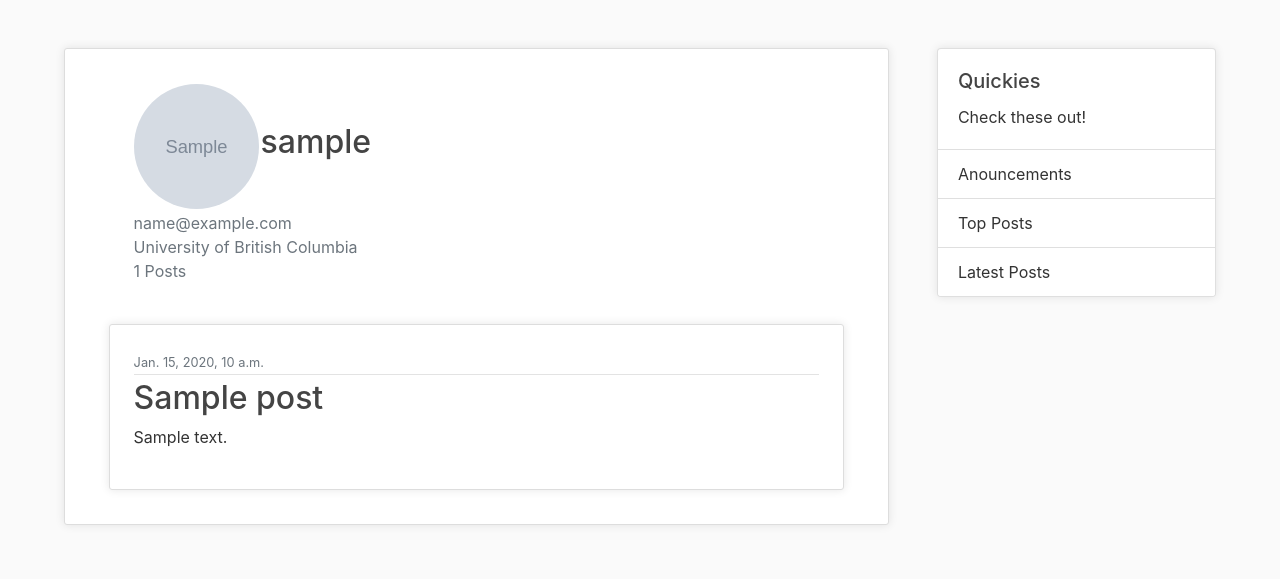
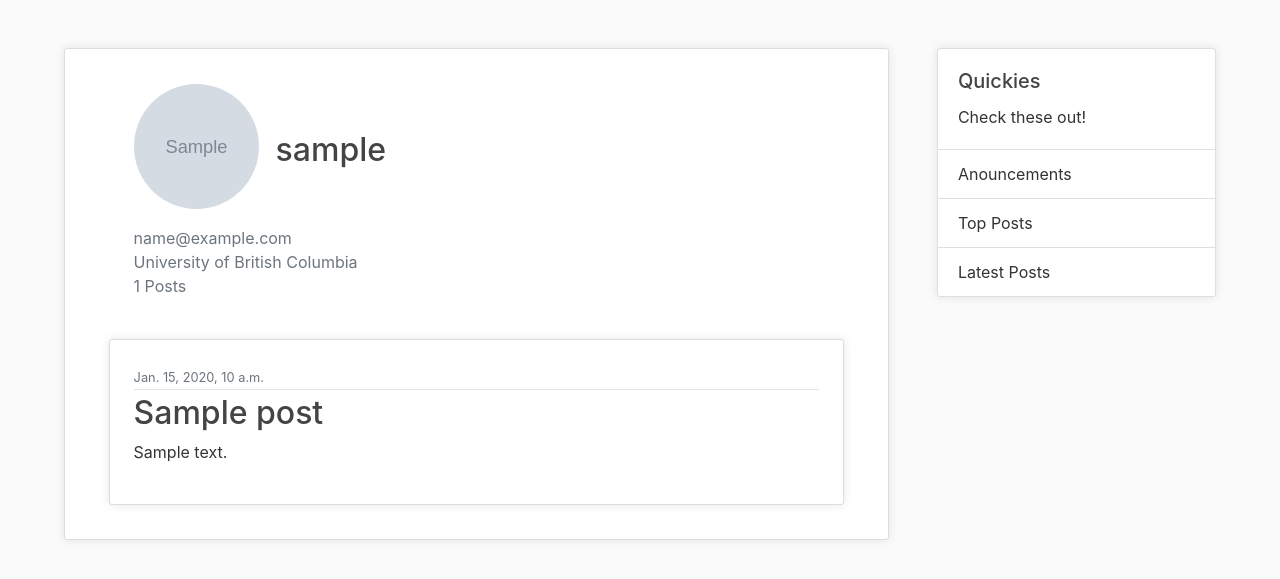
Before and after one commit to AnimeAllstar/DenkR, a Django app: a page that uses blog/templates/blog/user_posts.html in a window 1280 px wide. Shown: the part 56-635 px from the top of the page. Run offline with Django 3.2, Linux system fonts and the light colour scheme; a user stored in the database is signed in; tables that the repository leaves empty hold one stand-in row (values such as "Sample post"); grey boxes marked "Sample" are stand-in pictures; some libraries are stand-ins or nearby versions.

Commit message:
CSS Bug Fix

```diff
--- a/blog/templates/blog/user_posts.html
+++ b/blog/templates/blog/user_posts.html
@@ -10,7 +10,7 @@
         <div class="mb-2 mt-2 pl-5 pt-3">
             <table>
                 <tr>
-                    <td>
+                    <td class="pr-3 pb-3">
                         <img class="m-0 rounded-circle account-img" src="{{ post.author.profile.image.url }}">
                     </td>
                     <td class="align-middle">
```
